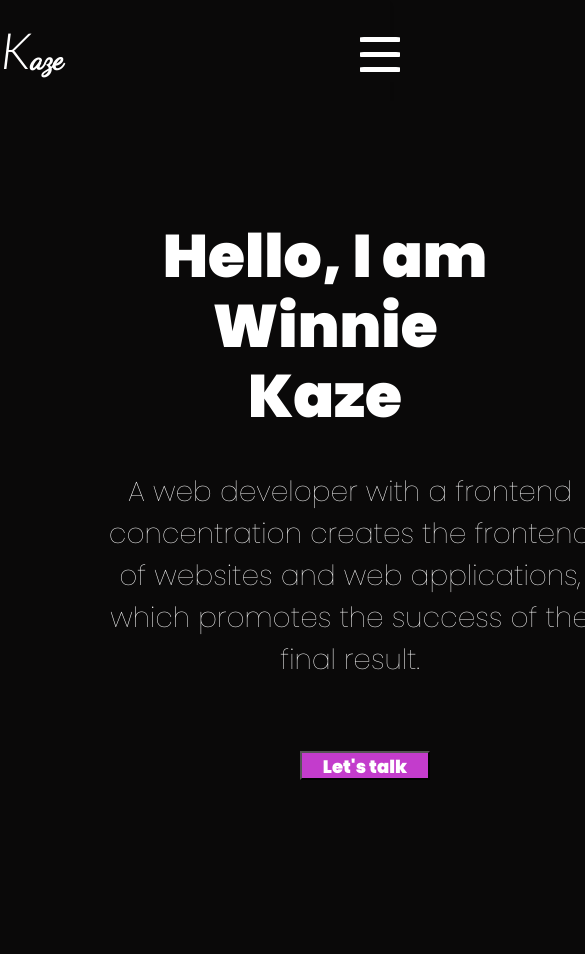
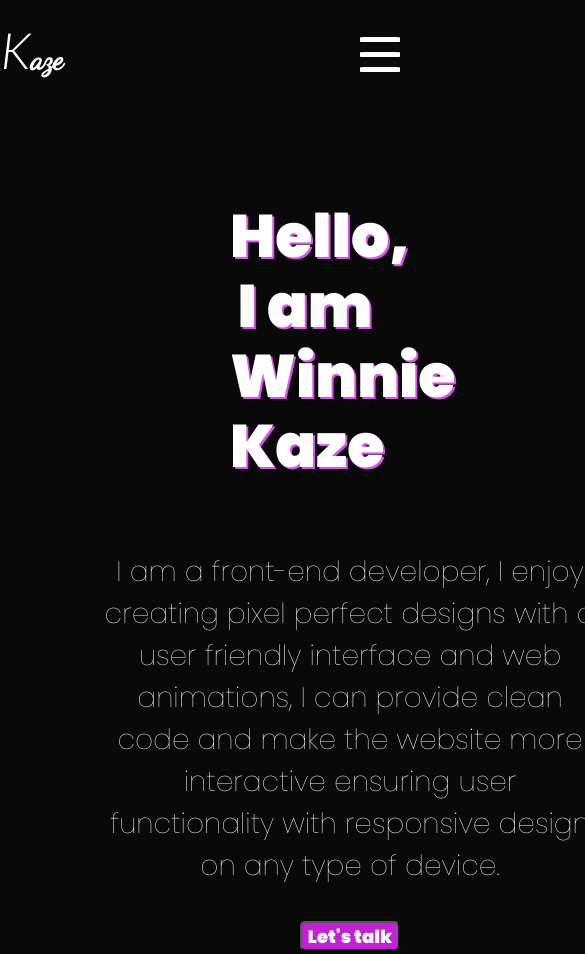
Before and after one commit to akuutsang/my-portfolio, a website: page my-portfolio/resources/index.html in a window 390 px wide. Shown: the top 954 px of the page, 585 px wide, since content can reach past the window. Drawn offline with Linux system fonts and the light colour scheme; a web font is replaced by a local one.

Commit message:
fix spacing

```diff
--- a/my-portfolio/resources/css/index.css
+++ b/my-portfolio/resources/css/index.css
@@ -32,6 +32,7 @@ header {
   animation-delay: 1s;
   visibility: hidden;
   animation-fill-mode: forwards;
+  cursor: pointer;
 }
 
 .kaze {
@@ -69,6 +70,11 @@ ul {
   font-weight: 700;
   font-size: 16px;
   line-height: 24px;
+  cursor: pointer;
+}
+
+.nav-link:hover {
+  text-decoration: underline;
 }
 
 .main {
@@ -77,52 +83,46 @@ ul {
   padding: 100px;
 }
 
-.first {
-  width: 400px;
-  padding-top: 150px;
-}
-
 .name {
-  width: 350px;
-  height: 180px;
+  padding-bottom: 100px;
+  width: 150px;
+  height: 200px;
   left: 240.01px;
   top: 351px;
   font-family: 'Poppins', sans-serif;
   font-style: normal;
   font-weight: 700;
   font-size: 60px;
-  line-height: 90px;
+  line-height: 70px;
   color: #fff;
+  text-shadow: 2px 2px #db52ea;
 }
 
 .role {
-  padding-bottom: 120px;
-  width: 350px;
-  height: 210px;
+  width: 40vw;
+  height: 540px;
   left: 235.01px;
   top: 570px;
   font-family: 'Poppins', sans-serif;
   font-style: normal;
   font-weight: 400;
   font-size: 28px;
-  line-height: 42px;
+  line-height: 35px;
   color: #fff;
 }
 
 .btn {
-  background-color: #a749d3;
-  width: 86px;
-  height: 27px;
-  font-family: 'Poppins', sans-serif;
-  font-style: normal;
-  font-weight: 700;
-  font-size: 18px;
-  line-height: 27px;
-  color: #fff;
+  width: 206px;
+  height: 61px;
+  left: 235.01px;
+  top: 826px;
+  background: #c222d4;
+  border-radius: 5px;
 }
 
 .second {
-  width: 500px;
+  padding: 50px;
+  width: 70vw;
   height: 701px;
   left: 804.01px;
   top: 209px;
@@ -160,19 +160,19 @@ ul {
     justify-content: center;
   }
 
-  .first {
+  /* .first {
     width: 500px;
     height: 100vh;
     padding-top: 70px;
     padding-bottom: 30px;
-  }
+  } */
 
   .name {
     text-align: center;
-    height: 150px;
+    height: 200px;
     left: 240.01px;
     top: 351px;
-    padding: 50px;
+    padding: 100px 40px 100px 130px;
     font-family: 'Poppins', sans-serif;
     font-style: normal;
     font-weight: 700;
@@ -182,8 +182,8 @@ ul {
   }
 
   .role {
-    padding-top: 50px;
-    height: 160px;
+    padding: 50px 20px 20px 0;
+    height: 350px;
     left: 235.01px;
     top: 570px;
     font-family: 'Poppins', sans-serif;
@@ -197,10 +197,12 @@ ul {
   }
 
   .btn {
+    text-align: center;
+    margin-bottom: 40px;
     margin-left: 200px;
-    background-color: #c33ccc;
-    width: 130px;
-    height: 29px;
+    background-color: #c222d4;
+    width: 100px;
+    height: 30px;
     font-family: 'Poppins', sans-serif;
     font-style: normal;
     font-weight: 700;
@@ -214,7 +216,9 @@ ul {
     height: 701px;
     left: 804.01px;
     top: 209px;
-    background: url(/my-portfolio/resources/assets/main/585eb776-849a-48cf-a626-179b2db4e5ce.JPG);
+    background-color: aqua;
+
+    /* background: url(/my-portfolio/resources/assets/main/585eb776-849a-48cf-a626-179b2db4e5ce.JPG); */
     background-size: cover;
     background-repeat: no-repeat;
   }
--- a/my-portfolio/resources/index.html
+++ b/my-portfolio/resources/index.html
@@ -38,7 +38,11 @@
     <div class="main">
         <div class="first">
                 <p class="name"> Hello, I am Winnie Kaze </p>
-                <p class="role">A web developer with a frontend concentration creates the frontend of websites and web applications, which promotes the success of the final result.</p>
+                <p class="role">I am a front-end developer, I enjoy creating pixel perfect designs
+                    with a user friendly interface and web animations, I can provide clean code
+                    and make the website more interactive ensuring user
+                    functionality with responsive design on any type of device.
+                </p>
                 <button class="btn"> Let's talk</button>
         </div>
         <div class="second">
```
Also changed, not shown: my-portfolio/resources/assets/theme-icons/moon.png (added), my-portfolio/resources/assets/theme-icons/sun.png (added).
